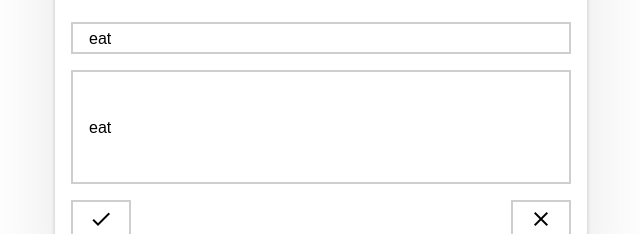
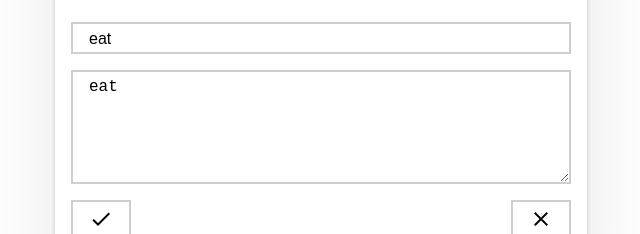
Before and after one commit to aiiiitg/angular-ivy-juuzzy, an Angular app: page /item/1 in a window 1280 px wide. Shown: the part 267-501 px from the top of the page, without its empty margins (319-959 px from the left). Built offline with nearby package versions, Linux system fonts and the light colour scheme.

Commit message:
1 file modified

```diff
--- a/src/app/item/item.component.html
+++ b/src/app/item/item.component.html
@@ -36,7 +36,7 @@
       <input class="in_edit_max" placeholder="edit item" [value]="item.description" #editedItem (keyup.enter)="saveItem(editedItem.value)">
     </div>
     <div class="btn-wrapper">
-      <input class="in_edit_max_multi" placeholder="edit item" [value]="item.description" #editedItem (keyup.enter)="saveItem(editedItem.value)">
+      <textarea class="in_edit_max_multi" placeholder="edit item" [value]="item.description" #editedItem (keyup.enter)="saveItem(editedItem.value)"></textarea>
     </div>
     <div class="btn-wrapper">
       <button class="btn_min" (click)="saveItem(editedItem.value)"><mat-icon aria-hidden="false" aria-label="Accept">check</mat-icon></button>
```
